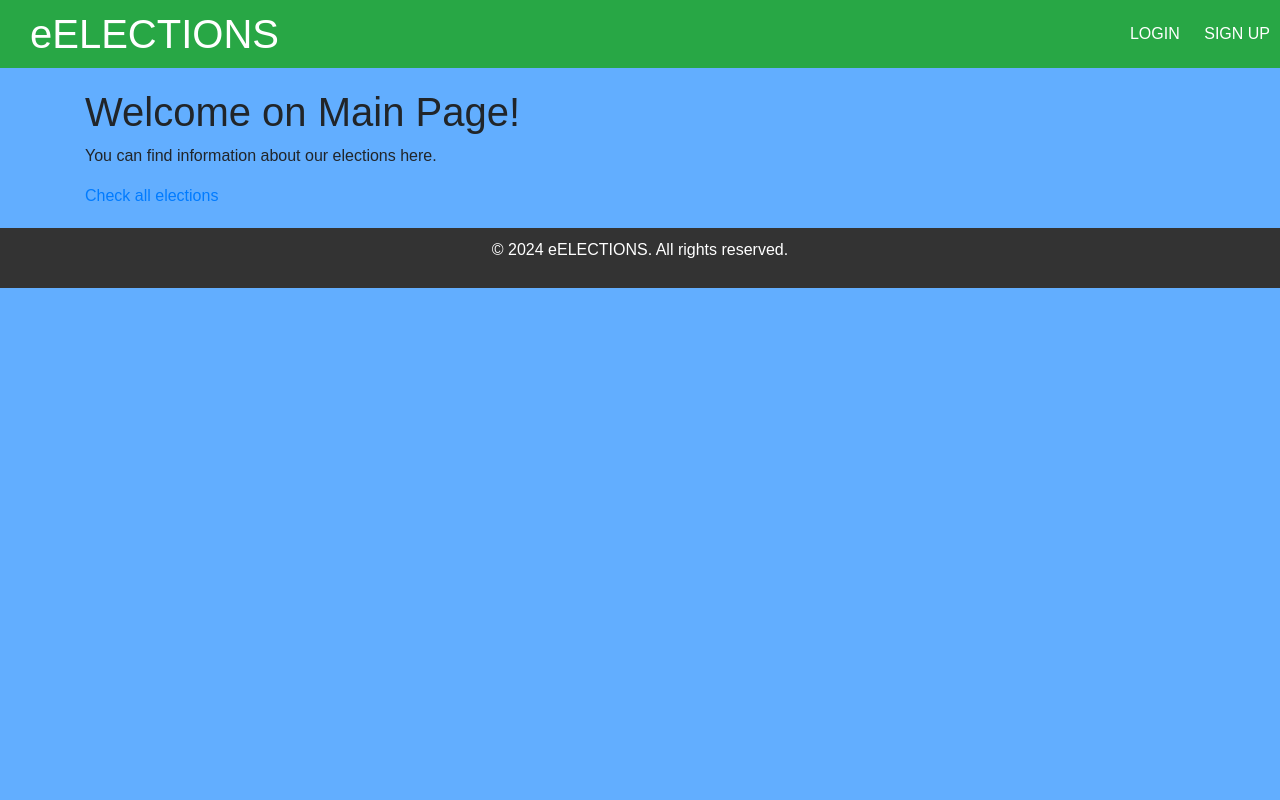
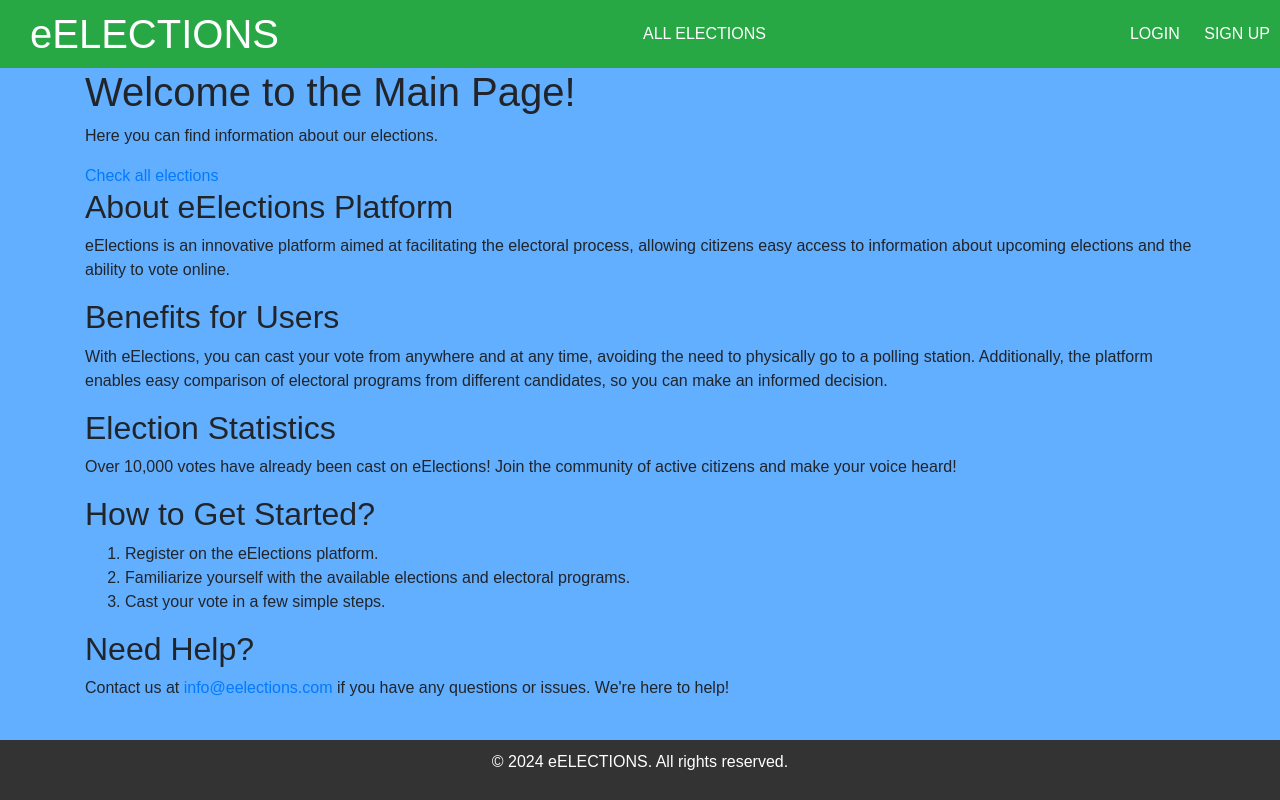
Before and after one commit to Jaroslawx/eElections, a Django app: page / in a window 1280 px wide. Run offline with Django 5.2, Linux system fonts and the light colour scheme; some libraries are stand-ins or nearby versions.

Commit message:
update base and home .html

```diff
--- a/templates/base.html
+++ b/templates/base.html
@@ -13,38 +13,44 @@
             background-color: #62aeff; /* Blue background */
             margin: 0;
             font-family: Arial, sans-serif;
+            display: flex;
+            flex-direction: column;
+            min-height: 100vh; /* Make sure the page content stretches to at least the height of the viewport */
         }
 
-        .header {
-            display: flex;
-            justify-content: space-between;
-            align-items: center;
-            padding: 10px;
+        header {
             background-color: #28a745; /* Green header background */
             color: #fff;
+            padding: 10px;
             position: sticky;
             top: 0;
             z-index: 1000; /* Ensures the header stays on top */
         }
 
-        .header h1 {
+        .header-content {
+            display: flex;
+            align-items: center;
+            justify-content: space-between;
+        }
+
+        .header-content h1 {
             margin: 0;
         }
 
-        .header a {
+        .header-content a {
             color: #fff;
             text-decoration: none;
             margin-left: 20px;
         }
 
-        .content {
-            padding: 20px;
+        main {
+            flex: 1; /* Make the main content area take up remaining vertical space */
         }
 
         footer {
-            padding: 10px;
             background-color: #333;
             color: #fff;
+            padding: 10px;
             text-align: center;
         }
     </style>
@@ -52,8 +58,9 @@
 
 <body>
 <header>
-    <div class="header">
+    <div class="header-content">
         <h1><a href="{% url 'home' %}">eELECTIONS</a></h1>
+        <a href="/elections/all_elections/">ALL ELECTIONS</a>
         <div>
             {% if request.user.is_authenticated %}
                 {% if user.is_staff %}
--- a/templates/home.html
+++ b/templates/home.html
@@ -5,8 +5,22 @@
 
 {% block content %}
 <div class="container">
-    <h1>Welcome on Main Page!</h1>
-    <p>You can find information about our elections here.</p>
+    <h1>Welcome to the Main Page!</h1>
+    <p>Here you can find information about our elections.</p>
     <a href="/elections/all_elections/">Check all elections</a>
+    <h2>About eElections Platform</h2>
+    <p>eElections is an innovative platform aimed at facilitating the electoral process, allowing citizens easy access to information about upcoming elections and the ability to vote online.</p>
+    <h2>Benefits for Users</h2>
+    <p>With eElections, you can cast your vote from anywhere and at any time, avoiding the need to physically go to a polling station. Additionally, the platform enables easy comparison of electoral programs from different candidates, so you can make an informed decision.</p>
+    <h2>Election Statistics</h2>
+    <p>Over 10,000 votes have already been cast on eElections! Join the community of active citizens and make your voice heard!</p>
+    <h2>How to Get Started?</h2>
+    <ol>
+      <li>Register on the eElections platform.</li>
+      <li>Familiarize yourself with the available elections and electoral programs.</li>
+      <li>Cast your vote in a few simple steps.</li>
+    </ol>
+    <h2>Need Help?</h2>
+    <p>Contact us at <a href="mailto:info@eelections.com">info@eelections.com</a> if you have any questions or issues. We're here to help!</p>
 </div>
 {% endblock %}
```
